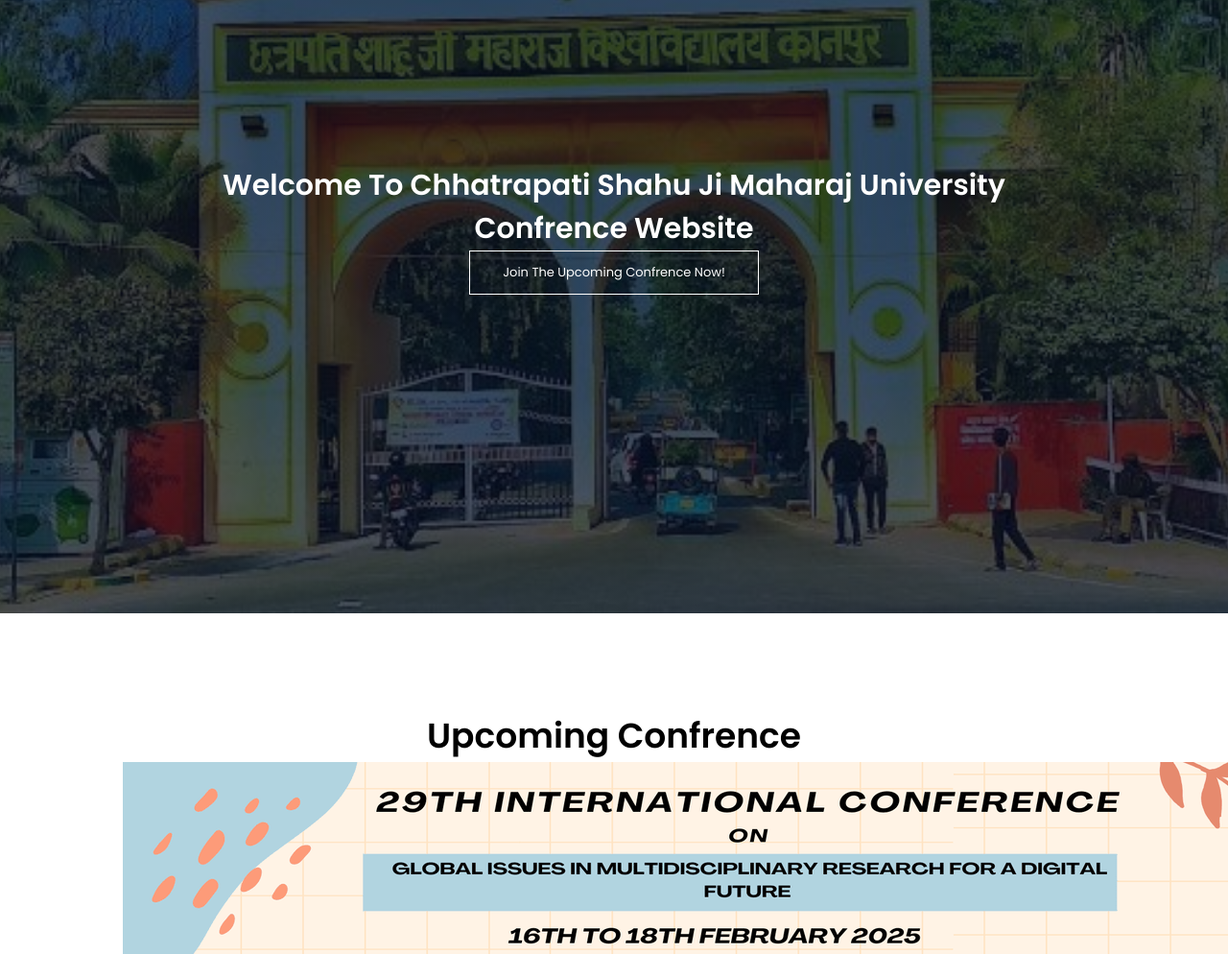
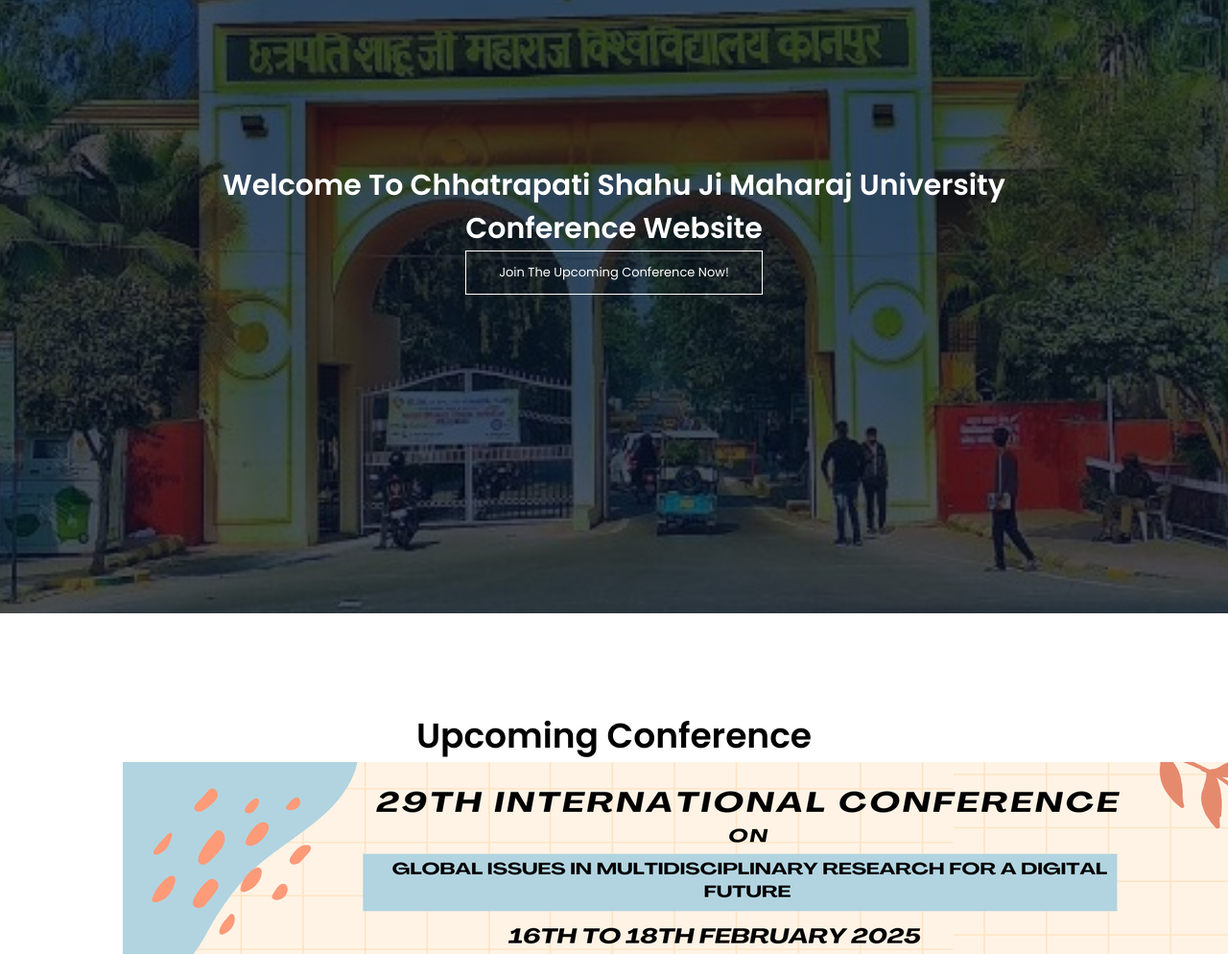
Before and after one commit to jatin009v/CSJMU-Confrence-Website, a plain HTML site: page index.html in a window 1280 px wide. Shown: the part 161-1155 px from the top of the page at 96% size. Drawn offline with Linux system fonts and the light colour scheme.

Commit message:
Update index.html

```diff
--- a/index.html
+++ b/index.html
@@ -1,7 +1,7 @@
 <html>
 <head>
 <meta name="viewport" content="width=device-width, initial-scale=1.0">
-<title>CSJMU Confrence Website</title>
+<title>CSJMU CONFERENCE WEBSITE</title>
 <link rel="stylesheet" href="style.css">
 <link href="https://fonts.googleapis.com/css?family=Poppins:100,200,300,400,600,700&display=swap" rel="stylesheet">
 <link rel="stylesheet" href="https://stackpath.bootstrapcdn.com/font-awesome/4.7.0/css/font-awesome.min.css">
@@ -26,16 +26,16 @@
 
         <div class="text-box">
             <h1>Welcome To Chhatrapati Shahu Ji Maharaj University <br>
-                Confrence Website</h1>
+                Conference Website</h1>
             <!-- <p>Making website is now one of the easiest thing in the world. You just need to learn HTML, CSS,<br>Javascript and you are good to go.</p> -->
-            <a href="29CONFERENCE.html" class="hero-btn">Join The Upcoming Confrence Now!</a>
+            <a href="29CONFERENCE.html" class="hero-btn">Join The Upcoming Conference Now!</a>
         </div>
     </section>
 
 <!---------- course ----------->
 
     <section class="course">
-            <h1>Upcoming Confrence</h1>
+            <h1>Upcoming Conference</h1>
         <!-- <p>Lorem ipsum dolor sit amet, consectetur adipiscing elit.</p> -->
         <img src="images/confrence.png">
         <div class="row">
```
